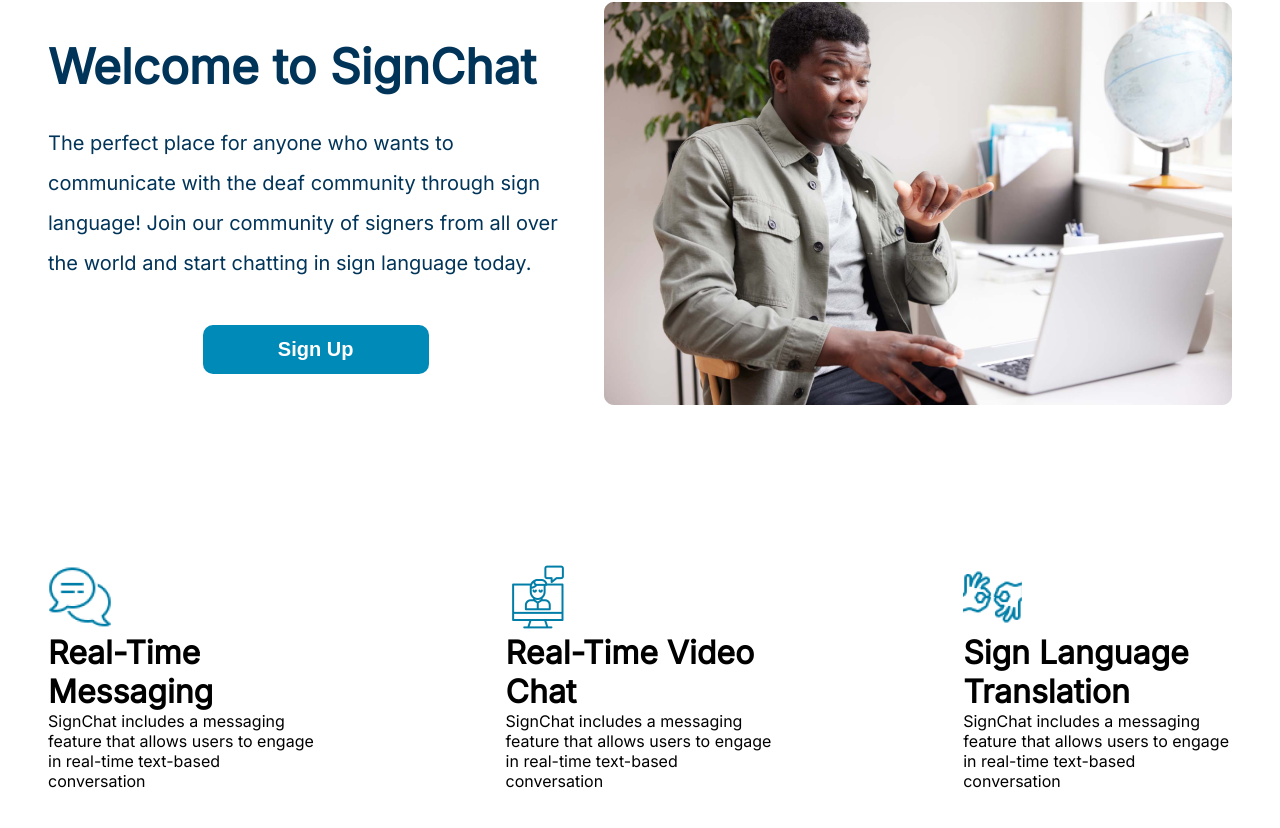
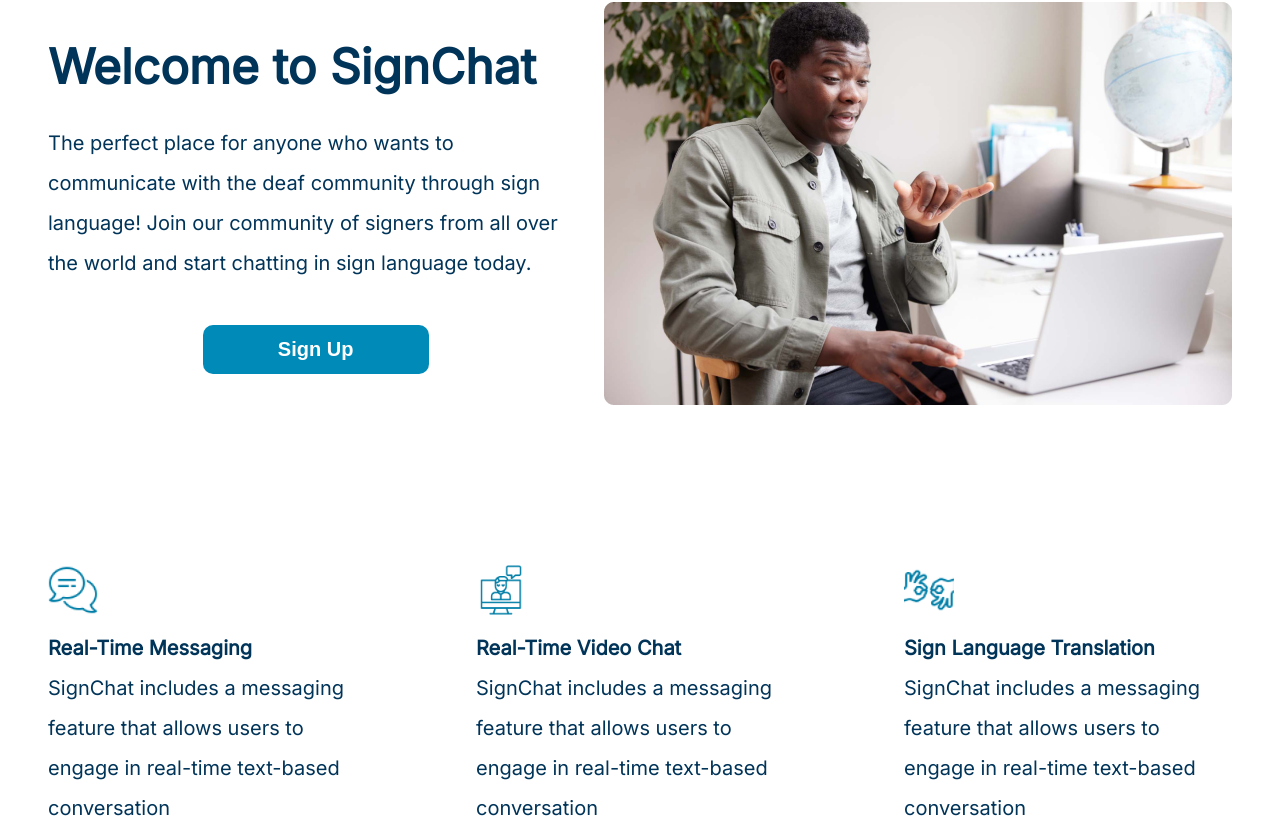
Before and after one commit to SignLink/Signchat-Frontend, a React (Create React App) app: page / in a window 1280 px wide. Shown: the part 247-1075 px from the top of the page. Before the commit the page ends 1038 px from the top, so only its background shows below. Built offline with nearby package versions, Linux system fonts and the light colour scheme.

Commit message:
added description section

```diff
--- a/src/Home Page/Home Components/Descriptions.css
+++ b/src/Home Page/Home Components/Descriptions.css
@@ -1,6 +1,28 @@
-.descriptions-main{
- margin-top: 9.75rem;
- display: flex;
- justify-content: center;
- gap: 11.8rem;
+.descriptions-main {
+    margin-top: 9.75rem;
+    display: flex;
+    justify-content: space-between;
+    color: var(--font-color);
 }
+.descriptions-main h1{
+    font-size: 1.25rem;
+}
+.message-description,
+.videocall-description,
+.signlanguage-description {
+    width: 20.5rem;
+    font-size: 1.25rem;
+    line-height: 2.5rem;
+}
+.descriptions-main img{
+    width: 50px;
+    height: 50px;
+}
+
+.message-description {
+    justify-self: self-start;
+}
+
+.signlanguage-description {
+    justify-self: flex-end;
+}
--- a/src/Main Components/MainWrapper.css
+++ b/src/Main Components/MainWrapper.css
@@ -1,4 +1,4 @@
 .main-wrapper {
-    max-width: 1900px;
+    max-width: 1500px;
     margin: auto;
 }
```
